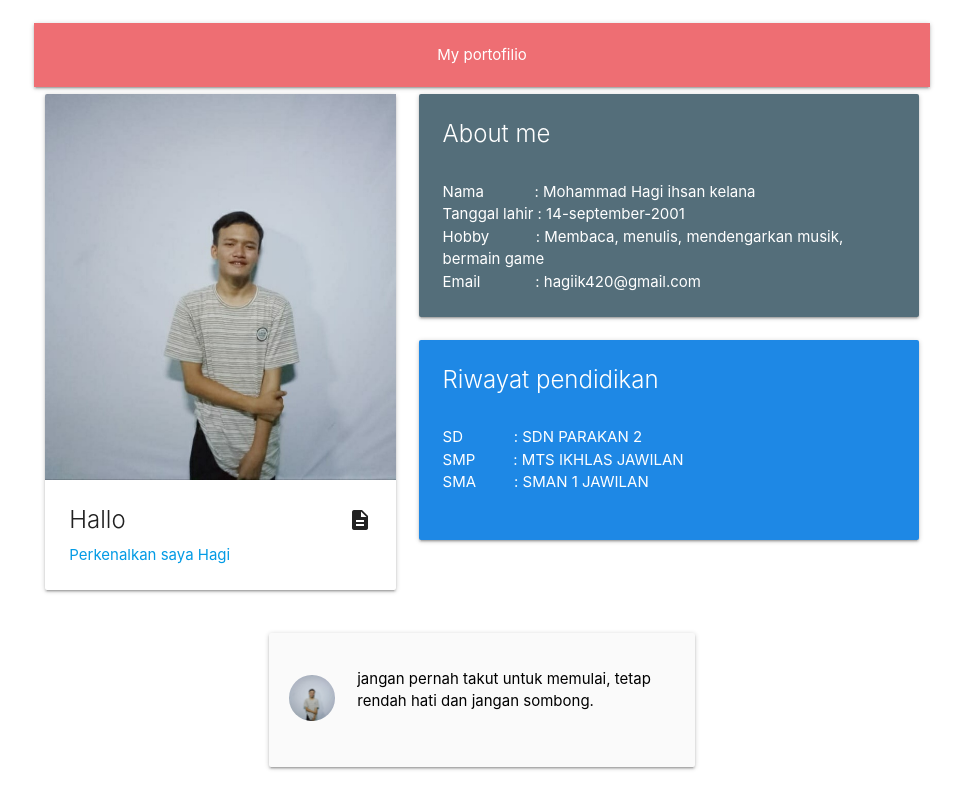
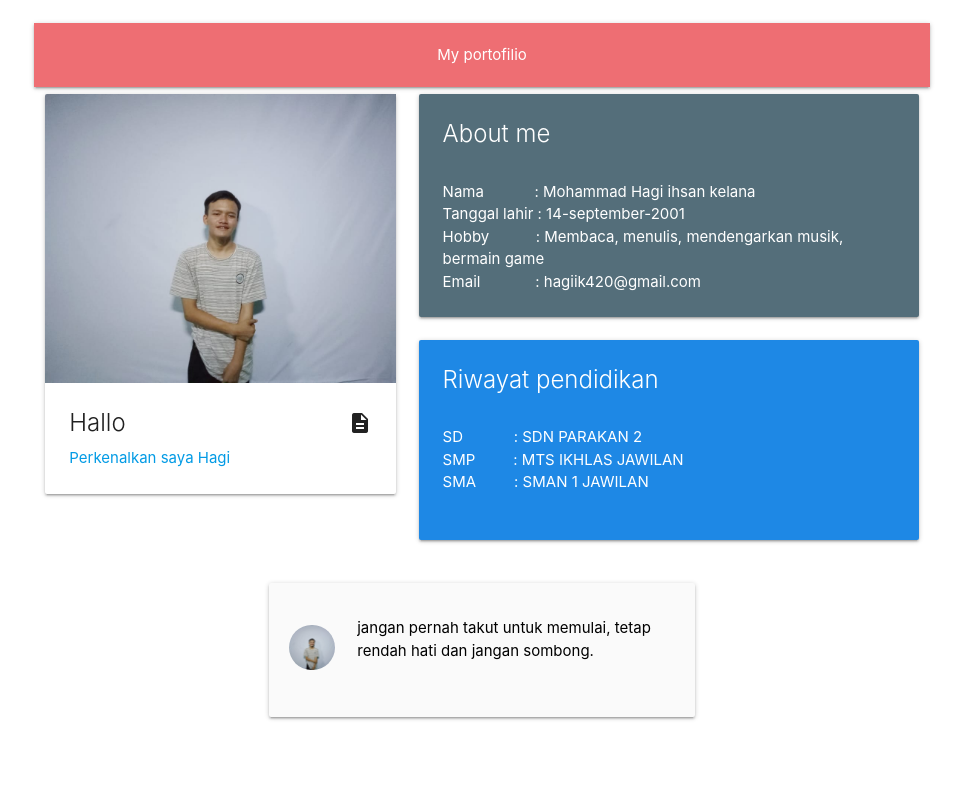
Before and after one commit to hagiik/proto.github.io, a plain HTML site: page index.html in a window 1280 px wide. Shown: the whole page, without its empty margins (158-1121 px from the left). Drawn offline with Linux system fonts and the light colour scheme.

Commit message:
Update index.html

```diff
--- a/index.html
+++ b/index.html
@@ -20,7 +20,7 @@
   <div class="col s5">
         <div class="card">
     <div class="card-image waves-effect waves-block waves-light">
-      <img class="activator" src="images/pr.jpg">
+      <img class="activator" src="images/profil.jpeg">
     </div>
     <div class="card-content">
       <span class="card-title activator grey-text text-darken-4">Hallo<i class="material-icons right">description</i></span>
```
